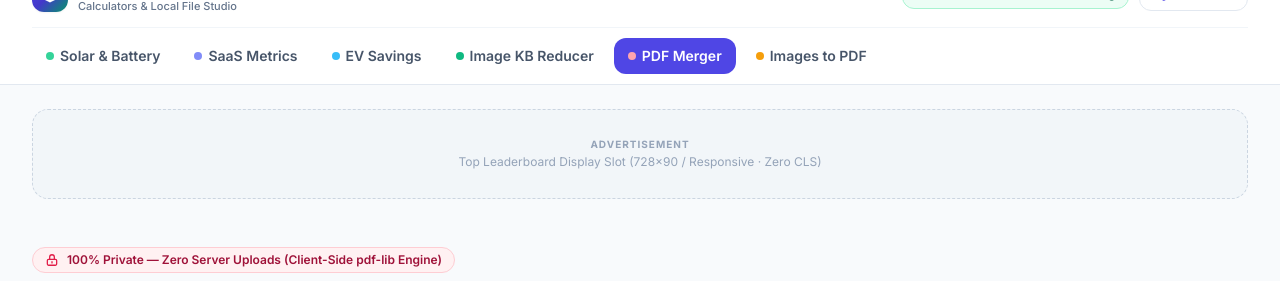
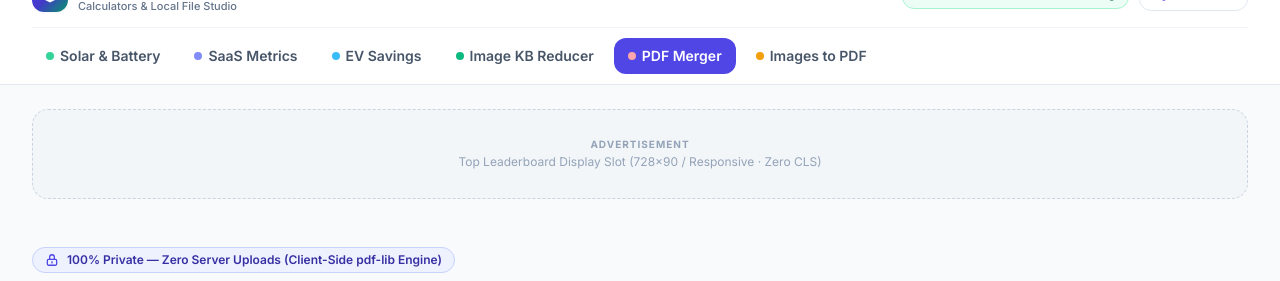
Before and after one commit to Sahil-Mor126125/Tools4u, a plain HTML site: page pdf-merger.html in a window 1280 px wide. Shown: the part 38-319 px from the top of the page. Drawn offline with nearby package versions, Linux system fonts and the light colour scheme.

Commit message:
Update pdf-merger.html

```diff
--- a/pdf-merger.html
+++ b/pdf-merger.html
@@ -203,8 +203,8 @@
     <!-- Page Hero & Interactive PDF Merger Tool -->
     <section aria-labelledby="tool-heading" class="space-y-6">
       <div class="max-w-3xl">
-        <div class="inline-flex items-center gap-2 px-3 py-1 rounded-full bg-rose-50 border border-rose-200 text-rose-800 text-xs font-semibold mb-3">
-          <svg class="w-3.5 h-3.5 text-rose-600" fill="none" stroke="currentColor" stroke-width="2.2" viewBox="0 0 24 24">
+        <div class="inline-flex items-center gap-2 px-3 py-1 rounded-full bg-indigo-50 border border-indigo-200 text-indigo-800 text-xs font-semibold mb-3">
+          <svg class="w-3.5 h-3.5 text-indigo-600" fill="none" stroke="currentColor" stroke-width="2.2" viewBox="0 0 24 24">
             <path stroke-linecap="round" stroke-linejoin="round" d="M12 15v2m-6 4h12a2 2 0 002-2v-6a2 2 0 00-2-2H6a2 2 0 00-2 2v6a2 2 0 002 2zm10-10V7a4 4 0 00-8 0v4h8z" />
           </svg>
           100% Private — Zero Server Uploads (Client-Side pdf-lib Engine)
```
